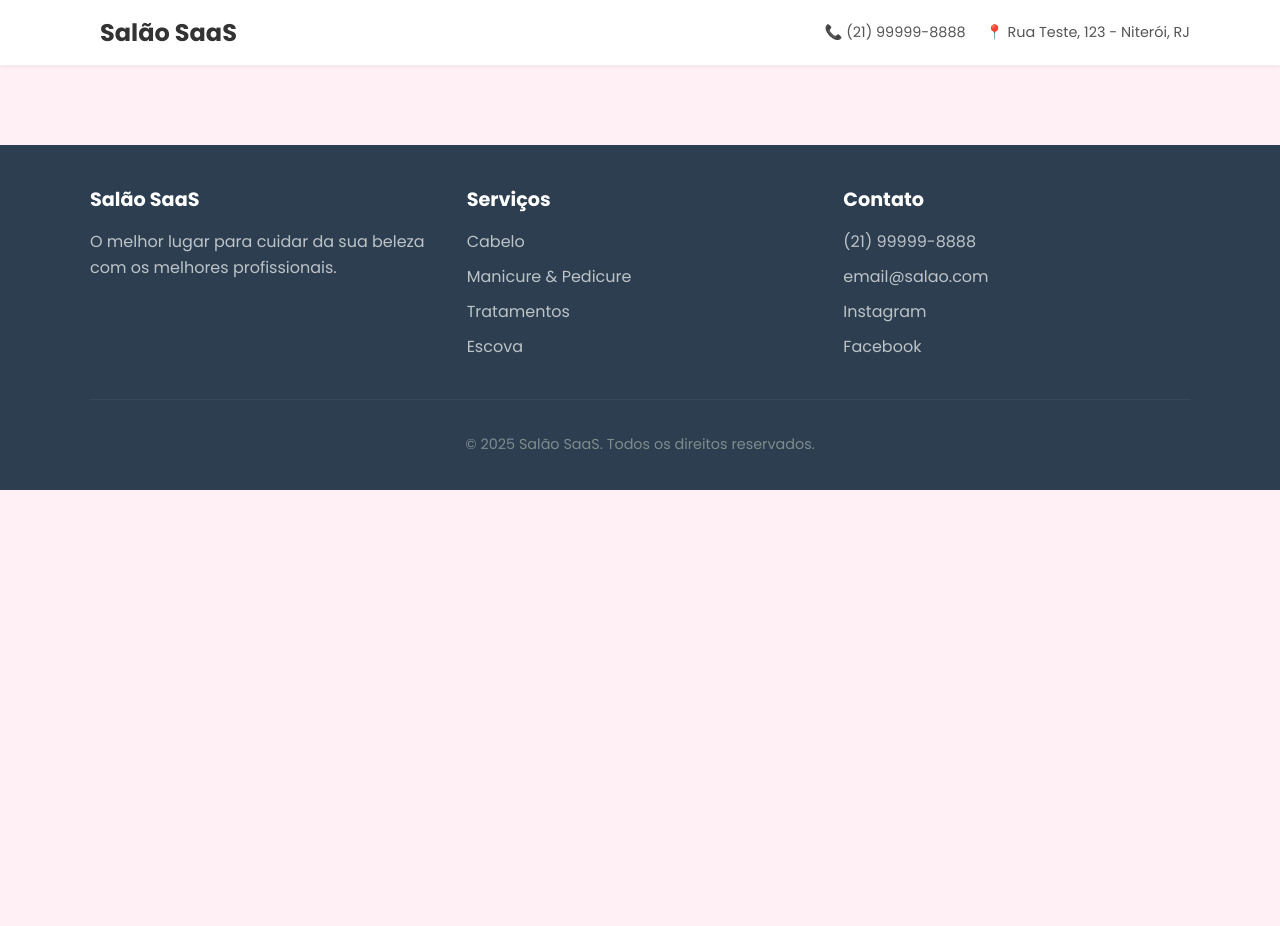
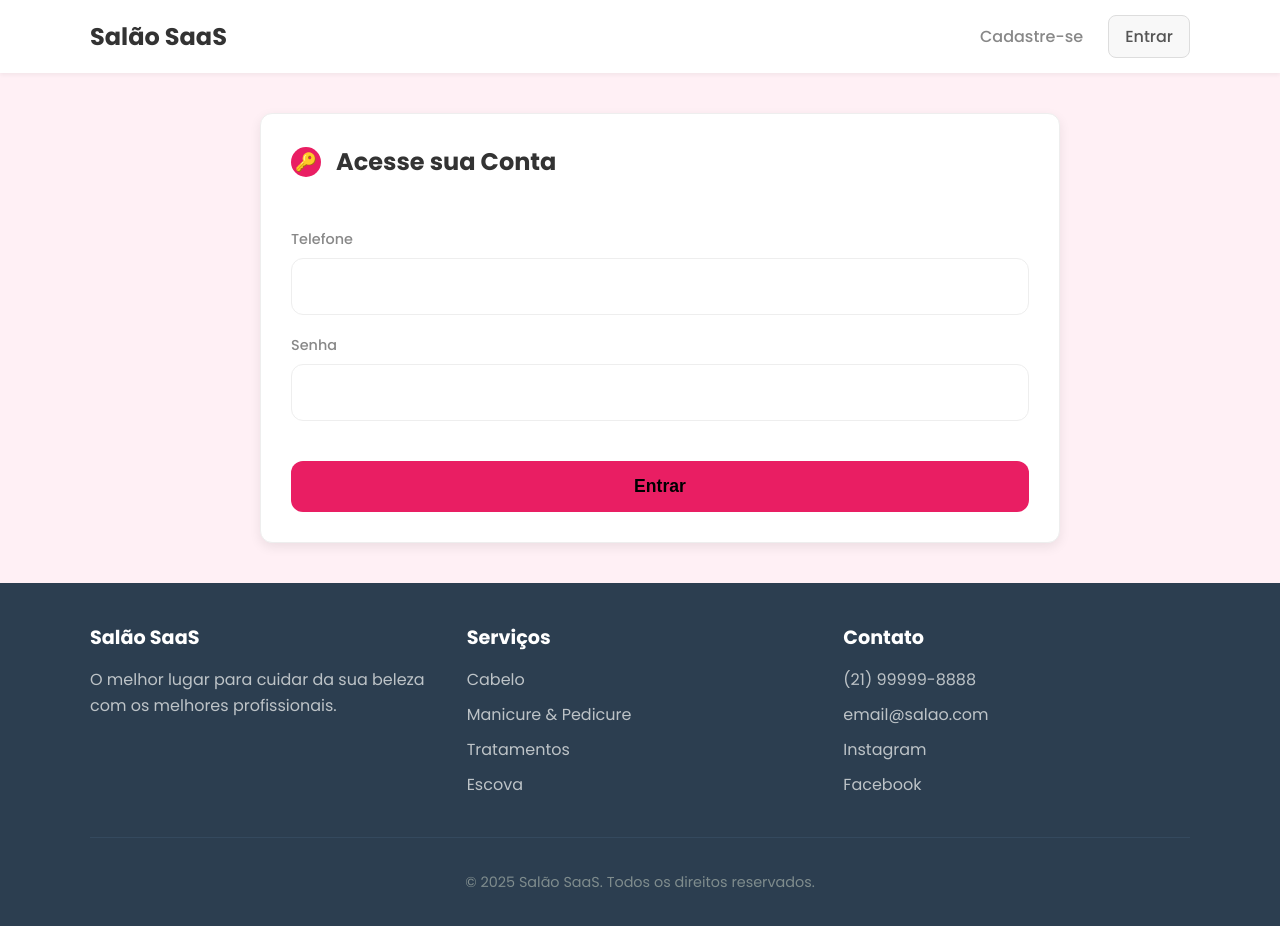
Before and after one commit to rigopedro/salao_saas, a React (Vite) app in the folder frontend/: page /login in a window 1280 px wide. Shown: the top 926 px of the page. Before the commit the page ends 800 px from the top, so only its background shows below. Built offline with nearby package versions, Linux system fonts and the light colour scheme.

Commit message:
feat: implementação do fluxo de auth e finaliza o agendamento

```diff
--- a/frontend/package.json
+++ b/frontend/package.json
@@ -12,6 +12,7 @@
   "dependencies": {
     "axios": "^1.9.0",
     "date-fns": "^4.1.0",
+    "jwt-decode": "^4.0.0",
     "react": "^19.1.0",
     "react-datepicker": "^8.4.0",
     "react-dom": "^19.1.0",
--- a/frontend/src/App.css
+++ b/frontend/src/App.css
@@ -227,3 +227,43 @@ button:hover {
   margin-top: 0;
   margin-bottom: 15px;
 }
+
+.form-cadastro {
+  margin-top: 20px;
+}
+
+.form-grupo {
+  margin-bottom: 20px;
+}
+
+.form-grupo label {
+  display: block;
+  margin-bottom: 8px;
+  font-weight: 500;
+  color: var(--text-light);
+  font-size: 0.9em;
+  text-align: left;
+}
+
+.form-grupo input {
+  width: 100%;
+  padding: 15px;
+  border: 1px solid var(--border-color);
+  border-radius: var(--border-radius);
+  font-size: 1em;
+  font-family: 'Poppins', sans-serif;
+  box-sizing: border-box;
+  transition: all 0.2s ease-in-out;
+}
+
+.form-grupo input:focus {
+  outline: none;
+  border-color: var(--primary-color);
+  box-shadow: 0 0 0 3px rgba(233, 30, 99, 0.15);
+}
+
+.form-cadastro .botao-confirmar {
+  width: 100%;
+  padding: 15px;
+  font-size: 1.1em;
+}
--- a/frontend/src/App.jsx
+++ b/frontend/src/App.jsx
@@ -4,6 +4,7 @@ import Header from './components/Header.jsx';
 import Footer from './components/Footer.jsx';
 import Agendamento from './pages/Agendamento.jsx';
 import Cadastro from './pages/Cadastro.jsx';
+import Login from './pages/Login.jsx';
 import './App.css';
 
 function App() {
@@ -16,6 +17,8 @@ function App() {
 
           <Route path="/cadastro" element={<Cadastro />} />
 
+          <Route path="/login" element={<Login />} />
+
         </Routes>
       </main>
       <Footer />
--- a/frontend/src/components/Header.css
+++ b/frontend/src/components/Header.css
@@ -18,6 +18,7 @@
 .logo-container {
   display: flex;
   align-items: center;
+  text-decoration: none;
 }
 
 .logo-icon {
@@ -31,11 +32,52 @@
   color: #333;
 }
 
-.contact-info {
-  font-size: 0.9rem;
-  color: #555;
+.main-nav {
+  display: flex;
+  align-items: center;
+  gap: 25px;
 }
 
-.contact-info span {
-  margin-left: 20px;
+.nav-link {
+  color: var(--text-light);
+  text-decoration: none;
+  font-weight: 500;
+  transition: color 0.2s ease;
+  padding: 8px 0;
 }
+
+.nav-link:hover {
+  color: var(--primary-color);
+}
+
+.button-login {
+  background-color: #F8F8F8;
+  border: 1px solid #ddd;
+  color: #555;
+  padding: 8px 16px;
+  border-radius: 8px;
+}
+
+.button-login:hover {
+  border-color: var(--primary-color);
+  color: var(--primary-color) !important;
+}
+
+.welcome-message {
+  color: var(--text-dark);
+  font-weight: 500;
+}
+
+.button-logout {
+  background-color: transparent;
+  border: 1px solid var(--text-light);
+  color: var(--text-light);
+  padding: 8px 16px;
+  border-radius: var(--border-radius);
+  cursor: pointer;
+}
+
+.button-logout:hover {
+  border-color: var(--primary-color);
+  color: var(--primary-color);
+}
--- a/frontend/src/components/Header.jsx
+++ b/frontend/src/components/Header.jsx
@@ -1,18 +1,30 @@
-import React from 'react';
+import React, { useContext } from 'react';
+import { Link } from 'react-router-dom';
+import AuthContext from '../context/AuthContext';
 import './Header.css';
 
 function Header() {
+  const { user, logoutAction } = useContext(AuthContext);
+
   return (
     <header className="app-header">
       <div className="header-container">
-        <div className="logo-container">
-          <span className="logo-icon"></span>
+        <Link to="/" className="logo-container">
           <span className="logo-text">Salão SaaS</span>
-        </div>
-        <div className="contact-info">
-          <span>📞 (21) 99999-8888</span>
-          <span>📍 Rua Teste, 123 - Niterói, RJ</span>
-        </div>
+        </Link>
+        <nav className="main-nav">
+          {user ? (
+            <>
+              <span className="welcome-message">Olá, {user.first_name}!</span>
+              <button onClick={logoutAction} className="nav-link button-logout">Sair</button>
+            </>
+          ) : (
+            <>
+              <Link to="/cadastro" className="nav-link">Cadastre-se</Link>
+              <Link to="/login" className="nav-link button-login">Entrar</Link>
+            </>
+          )}
+        </nav>
       </div>
     </header>
   );
--- /dev/null
+++ b/frontend/src/context/AuthContext.jsx
@@ -0,0 +1,55 @@
+import React, { createContext, useState, useEffect } from 'react';
+import { useNavigate } from 'react-router-dom';
+import { jwtDecode } from 'jwt-decode';
+import axios from 'axios';
+
+const AuthContext = createContext();
+
+export const AuthProvider = ({ children }) => {
+  const [tokens, setTokens] = useState(() => localStorage.getItem('authTokens') ? JSON.parse(localStorage.getItem('authTokens')) : null);
+  const [user, setUser] = useState(() => localStorage.getItem('authTokens') ? jwtDecode(JSON.parse(localStorage.getItem('authTokens')).access) : null);
+
+  const navigate = useNavigate();
+
+  const loginAction = async (telefone, password) => {
+    try {
+      const response = await axios.post('http://127.0.0.1:8000/api/v1/token/', {
+        username: telefone,
+        password: password
+      });
+
+      if (response.status === 200) {
+        setTokens(response.data);
+        setUser(jwtDecode(response.data.access));
+        localStorage.setItem('authTokens', JSON.stringify(response.data));
+        alert('Login bem-sucedido!');
+        navigate('/');
+      }
+    } catch (error) {
+      console.error('Erro no login!', error);
+      alert('Telefone ou senha inválidos.');
+    }
+  };
+
+  const logoutAction = () => {
+    setTokens(null);
+    setUser(null);
+    localStorage.removeItem('authTokens');
+    navigate('/login');
+  };
+
+  const contextData = {
+    user,
+    tokens,
+    loginAction,
+    logoutAction,
+  };
+
+  return (
+    <AuthContext.Provider value={contextData}>
+      {children}
+    </AuthContext.Provider>
+  );
+};
+
+export default AuthContext;
--- a/frontend/src/main.jsx
+++ b/frontend/src/main.jsx
@@ -4,11 +4,14 @@ import { BrowserRouter } from 'react-router-dom';
 import App from './App.jsx';
 import './index.css';
 import 'react-datepicker/dist/react-datepicker.css';
+import { AuthProvider } from './context/AuthContext';
 
 ReactDOM.createRoot(document.getElementById('root')).render(
-  <React.StrictMode>
+ <React.StrictMode>
     <BrowserRouter>
-      <App />
+      <AuthProvider>
+        <App />
+      </AuthProvider>
     </BrowserRouter>
   </React.StrictMode>,
 );
--- a/frontend/src/pages/Agendamento.jsx
+++ b/frontend/src/pages/Agendamento.jsx
@@ -1,11 +1,14 @@
-import { useState, useEffect } from 'react';
+import React, { useState, useEffect, useContext } from 'react';
 import axios from 'axios';
+import AuthContext from '../context/AuthContext';
 import EtapaCard from '../components/EtapaCard.jsx';
 import ServicosLista from '../components/ServicosLista.jsx';
 import ProfissionaisLista from '../components/ProfissionaisLista.jsx';
 import CalendarioEtapa from '../components/CalendarioEtapa.jsx';
 
 function Agendamento() {
+  const { tokens } = useContext(AuthContext);
+
   const [etapa, setEtapa] = useState(1);
   const [servicos, setServicos] = useState([]);
   const [profissionais, setProfissionais] = useState([]);
@@ -16,6 +19,7 @@ function Agendamento() {
 
   useEffect(() => {
     const fetchData = async () => {
+      setLoading(true);
       try {
         const [servicosResponse, profissionaisResponse] = await Promise.all([
           axios.get('http://127.0.0.1:8000/api/v1/servicos/'),
@@ -46,6 +50,7 @@ function Agendamento() {
 
   const avancarParaProfissionais = () => {
     if (servicosSelecionados.length > 0) {
+      setProfissionalSelecionada(null);
       setEtapa(2);
     }
   };
@@ -56,9 +61,35 @@ function Agendamento() {
   };
 
   const handleAgendamentoConfirmado = async (dataHoraFinal) => {
-    const nomesServicos = servicosSelecionados.map(s => s.nome).join(', ');
-    alert(`Agendamento para ${nomesServicos} com ${profissionalSelecionada.usuario.username} às ${dataHoraFinal.toLocaleString('pt-BR')} foi solicitado!`);
+    if (!tokens) {
+      alert("Você precisa estar logado para fazer um agendamento.");
+      return;
+    }
+
+    const idsDosServicos = servicosSelecionados.map(s => s.id);
+
+    const agendamentoParaEnviar = {
+      profissional: profissionalSelecionada.id,
+      servicos: idsDosServicos,
+      data_hora: dataHoraFinal.toISOString(),
+    };
+
+    const config = {
+      headers: {
+        'Authorization': `Bearer ${tokens.access}`
+      }
+    };
+
+    try {
+      const response = await axios.post('http://127.0.0.1:8000/api/v1/agendamentos/', agendamentoParaEnviar, config);
+
+      console.log("Agendamento criado com sucesso:", response.data);
       setEtapa(4);
+
+    } catch (error) {
+      console.error("Erro ao criar agendamento:", error.response ? error.response.data : error.message);
+      alert("Houve um erro ao confirmar seu agendamento. Verifique se o horário ainda está disponível e tente novamente.");
+    }
   };
 
   const getProfissionaisFiltrados = () => {
@@ -69,6 +100,12 @@ function Agendamento() {
       : 'Cabeleireira';
     return profissionais.filter(p => p.especialidade === tipoServico);
   };
+
+  const reiniciarFluxo = () => {
+    setEtapa(1);
+    setServicosSelecionados([]);
+    setProfissionalSelecionada(null);
+  }
 
   if (loading) return <p>Carregando...</p>;
   if (error) return <p style={{ color: 'red' }}>{error}</p>;
@@ -109,7 +146,7 @@ function Agendamento() {
           <EtapaCard numero="3" titulo="Escolha a Data e Horário">
             <p>
               Serviços: <strong>{servicosSelecionados.map(s => s.nome).join(', ')}</strong><br/>
-                Profissional: <strong> {profissionalSelecionada.usuario.username}</strong>
+              Profissional: <strong>{profissionalSelecionada.usuario.username}</strong>
             </p>
             <CalendarioEtapa
               servicoSelecionado={servicosSelecionados[0]}
@@ -121,12 +158,8 @@ function Agendamento() {
         )}
         {etapa === 4 && (
           <EtapaCard numero="✓" titulo="Agendamento Concluído!">
-              <p>Seu agendamento foi realizado com sucesso!</p>
-              <button onClick={() => {
-                setEtapa(1);
-                setServicosSelecionados([]);
-                setProfissionalSelecionada(null);
-              }}>Marcar outro horário</button>
+            <p>Seu agendamento foi realizado com sucesso.</p>
+            <button onClick={reiniciarFluxo}>Marcar outro horário</button>
           </EtapaCard>
         )}
       </div>
--- /dev/null
+++ b/frontend/src/pages/Login.jsx
@@ -0,0 +1,46 @@
+import React, { useState, useContext } from 'react';
+import EtapaCard from '../components/EtapaCard.jsx';
+import AuthContext from '../context/AuthContext.jsx';
+
+function Login() {
+  const [telefone, setTelefone] = useState('');
+  const [password, setPassword] = useState('');
+  const { loginAction } = useContext(AuthContext);
+
+  const handleSubmit = async (event) => {
+    event.preventDefault();
+    await loginAction(telefone, password);
+  };
+
+  return (
+    <div className="container">
+      <EtapaCard numero="🔑" titulo="Acesse sua Conta">
+        <form onSubmit={handleSubmit} className="form-cadastro">
+          <div className="form-grupo">
+            <label htmlFor="telefone">Telefone</label>
+            <input
+              type="tel"
+              id="telefone"
+              value={telefone}
+              onChange={(e) => setTelefone(e.target.value)}
+              required
+            />
+          </div>
+          <div className="form-grupo">
+            <label htmlFor="password">Senha</label>
+            <input
+              type="password"
+              id="password"
+              value={password}
+              onChange={(e) => setPassword(e.target.value)}
+              required
+            />
+          </div>
+          <button type="submit" className="botao-confirmar">Entrar</button>
+        </form>
+      </EtapaCard>
+    </div>
+  );
+}
+
+export default Login;
```
Also changed, not shown: 1 other file (tests, documents, lock files or other folders). Lines whose indentation alone changed are shown as unchanged.
